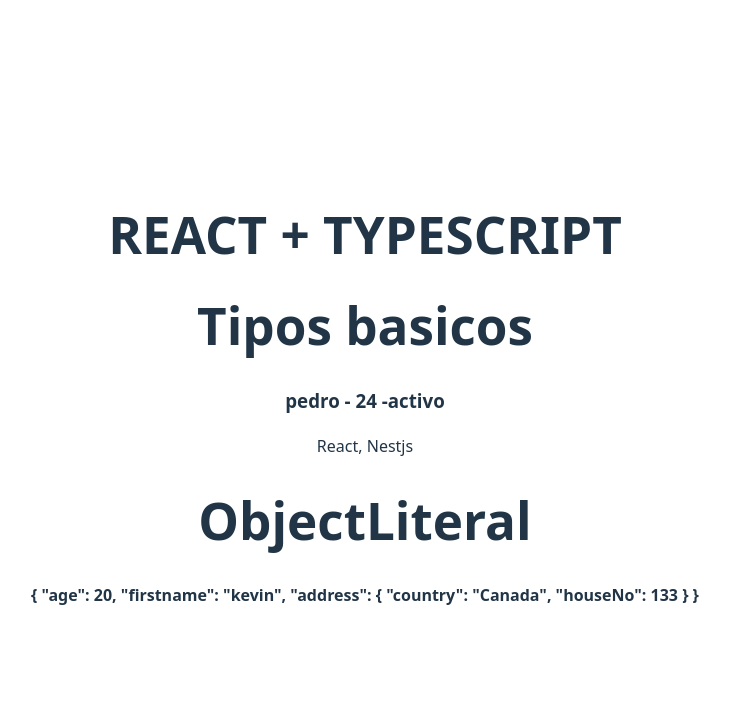
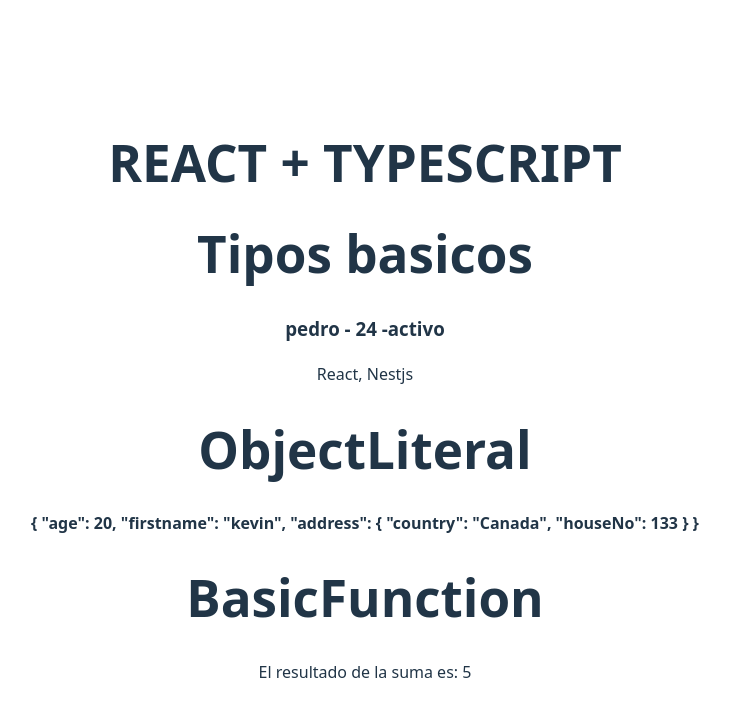
Before and after one commit to Chaparro10/REACT-NATIVE, a React (Vite) app in the folder 01-RESPASO-REACT-TYPESCRIPT/: page / in a window 1280 px wide. Shown: the top 716 px of the page, without its empty margins (275-1004 px from the left). Built offline with nearby package versions, Linux system fonts and the light colour scheme.

Commit message:
tipado de funciones

```diff
--- a/01-RESPASO-REACT-TYPESCRIPT/src/App.tsx
+++ b/01-RESPASO-REACT-TYPESCRIPT/src/App.tsx
@@ -4,6 +4,7 @@
 import './App.css'
 import { BasicTypes } from './typescript/BasicTypes'
 import ObjectLiteral from './typescript/ObjectLiteral'
+import { BasicFunction } from './typescript/ BasicFunction'
 
 function App() {
 
@@ -12,6 +13,7 @@
     <h1>REACT + TYPESCRIPT</h1>
     <BasicTypes/>
     <ObjectLiteral/>
+    <BasicFunction/>
     </>
   )
 }
--- /dev/null
+++ b/01-RESPASO-REACT-TYPESCRIPT/src/typescript/ BasicFunction.tsx
@@ -0,0 +1,20 @@
+
+
+export const  BasicFunction = () => {
+
+    const addTwoNumber=(a:number,b:number):number=>{
+        return a + b
+    }
+
+  return (
+    <div>
+        <h1>
+            BasicFunction
+        </h1>
+
+        <p>
+            El resultado de la suma es: {addTwoNumber(1,4)}
+        </p>
+    </div>
+  )
+}
```
